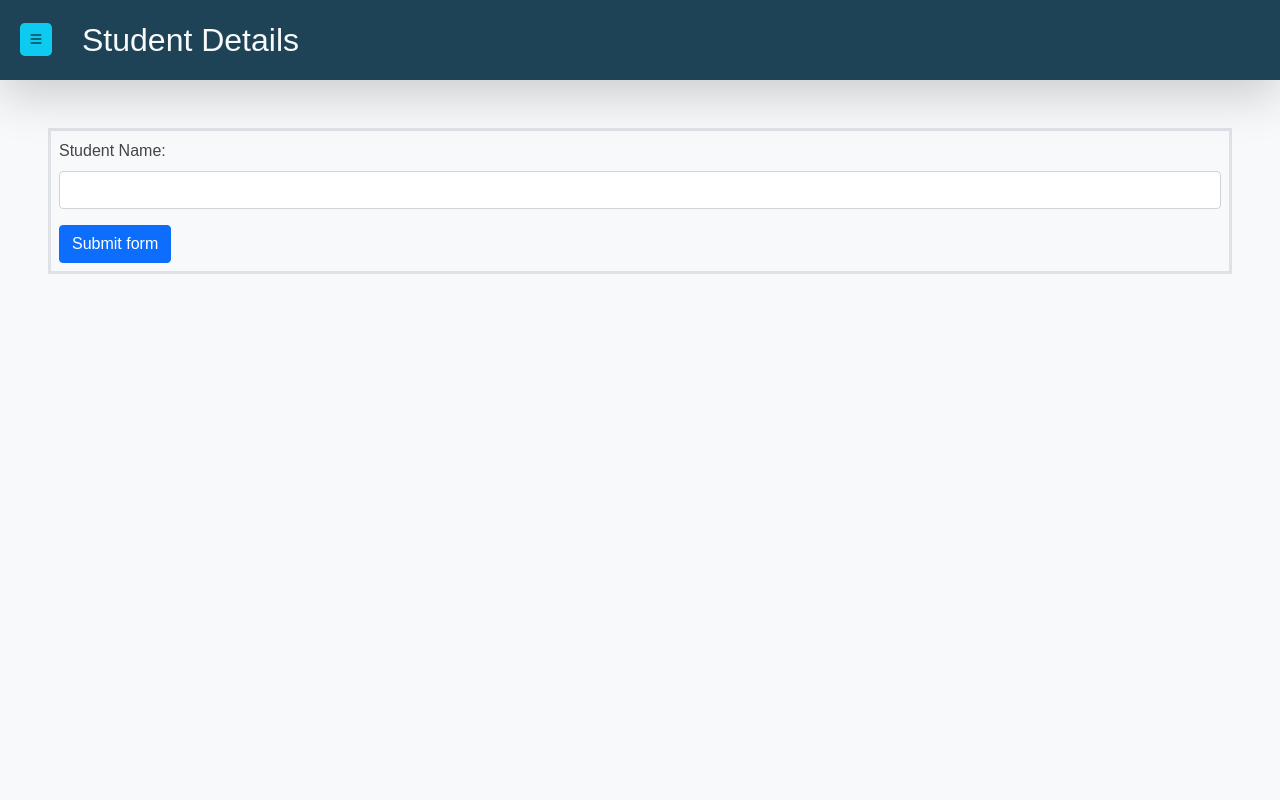
After one commit to a-s-h-o-k-t/studentAlumni, a PHP site: page /studentDetailsRegis.html in a window 1280 px wide. The commit adds this page. Run offline with PHP 8.4, Linux system fonts and the light colour scheme.

Commit message:
form changes

```diff
--- a/about.html
+++ b/about.html
@@ -191,7 +191,6 @@
 
   <!-- Template Main JS File -->
   <script src="assets/js/main.js"></script>
-
 </body>
 
 </html>
--- a/assets/css/style.css
+++ b/assets/css/style.css
@@ -1068,3 +1068,37 @@ body{
 #footer .credits a {
   color: #a2cce3;
 }
+
+/* -----------regis form css------------ */
+
+.main-content-layout {
+    display: flex;
+    height:100vh;
+    justify-content: center;
+    overflow: auto;
+}
+
+.content-wrapper {
+  flex: 1;
+  max-width: 1440px;
+  overflow: auto;
+}
+
+.dropdown-toggle::after{
+  display: none;
+}
+
+.content-header{
+      height: 80px;
+      transition: all 0.5s;
+      z-index: 997;
+      transition: all 0.5s;
+      background: #1e4356;
+      display: flex;
+      align-items: center;
+      justify-content: flex-start;
+      padding: 0 20px;
+      gap: 30px;
+      position: sticky;
+      top: 0;
+}
--- /dev/null
+++ b/studentDetailsRegis.html
@@ -0,0 +1,107 @@
+<!DOCTYPE html>
+<html lang="en">
+  <head>
+    <meta charset="utf-8" />
+    <meta content="width=device-width, initial-scale=1.0" name="viewport" />
+
+    <title>Contact</title>
+    <meta content="" name="description" />
+    <meta content="" name="keywords" />
+
+    <!-- Favicons -->
+    <link href="assets/img/favicon.png" rel="icon" />
+    <link href="assets/img/apple-touch-icon.png" rel="apple-touch-icon" />
+
+    <!-- Google Fonts -->
+    <link
+      href="https://fonts.googleapis.com/css?family=Open+Sans:300,300i,400,400i,600,600i,700,700i|Roboto:300,300i,400,400i,500,500i,700,700i&display=swap"
+      rel="stylesheet" />
+
+    <!-- Vendor CSS Files -->
+    <link href="assets/vendor/animate.css/animate.min.css" rel="stylesheet" />
+    <link href="assets/vendor/aos/aos.css" rel="stylesheet" />
+    <link
+      href="assets/vendor/bootstrap/css/bootstrap.min.css"
+      rel="stylesheet" />
+    <link
+      href="assets/vendor/bootstrap-icons/bootstrap-icons.css"
+      rel="stylesheet" />
+
+    <!-- bootstrap -->
+    <link
+      href="https://cdn.jsdelivr.net/npm/bootstrap@5.0.2/dist/css/bootstrap.min.css"
+      rel="stylesheet"
+      integrity="sha384-EVSTQN3/azprG1Anm3QDgpJLIm9Nao0Yz1ztcQTwFspd3yD65VohhpuuCOmLASjC"
+      crossorigin="anonymous" />
+
+    <!--  Main CSS File -->
+    <link href="assets/css/style.css" rel="stylesheet" />
+  </head>
+
+  <body>
+    <!-- bootstrap min js -->
+
+    <script
+      src="https://cdn.jsdelivr.net/npm/bootstrap@5.0.2/dist/js/bootstrap.bundle.min.js"
+      integrity="sha384-MrcW6ZMFYlzcLA8Nl+NtUVF0sA7MsXsP1UyJoMp4YLEuNSfAP+JcXn/tWtIaxVXM"
+      crossorigin="anonymous"></script>
+
+    <main class="main-content-layout">
+      <div class="content-wrapper shadow bg-light">
+        <!-- ======= Header ======= -->
+        <div class="content-header shadow-lg">
+          <div class="dropdown">
+            <span
+              class="p-2 rounded-3 text-bg-info dropdown-toggle"
+              role="button"
+              id="dropdownMenuLink"
+              data-bs-toggle="dropdown"
+              ><i class="bi bi-list"></i>
+            </span>
+            <ul class="dropdown-menu">
+              <li>
+                <a class="dropdown-item" href="#">
+                  <i class="bi bi-pencil-square"></i> Edit Profile</a
+                >
+              </li>
+              <li>
+                <a class="dropdown-item" href="#">
+                  <i class="bi bi-box-arrow-left"></i> Logout</a
+                >
+              </li>
+            </ul>
+          </div>
+          <span class="text-light fs-2"><span>Student Details</span></span>
+        </div>
+        <!-- End Header -->
+
+        <div
+          class="border border-3 border border-2 p-2 m-5 d-flex flex-column overflow-auto">
+          <form class="row g-3 needs-validation" novalidate>
+            <div class="col-md-12">
+              <label for="studentNameInput" class="form-label"
+                >Student Name:</label
+              >
+              <input class="form-control" id="studentNameInput" required />
+              <div class="valid-feedback">Looks good!</div>
+            </div>
+
+            <!-- <div>
+              <input
+                type="checkbox"
+                class="form-check-input"
+                id="exampleCheck1" />
+              <label class="form-check-label" for="exampleCheck1"
+                >Check me out</label
+              >
+            </div> -->
+            <div class="col-12">
+              <button class="btn btn-primary" type="submit">Submit form</button>
+            </div>
+          </form>
+        </div>
+      </div>
+    </main>
+    <!-- End #main -->
+  </body>
+</html>
```
Also changed, not shown: contact.html (+7 -4 lines), index-2.html (+111 -64 lines), index.html (+13 -8 lines).
